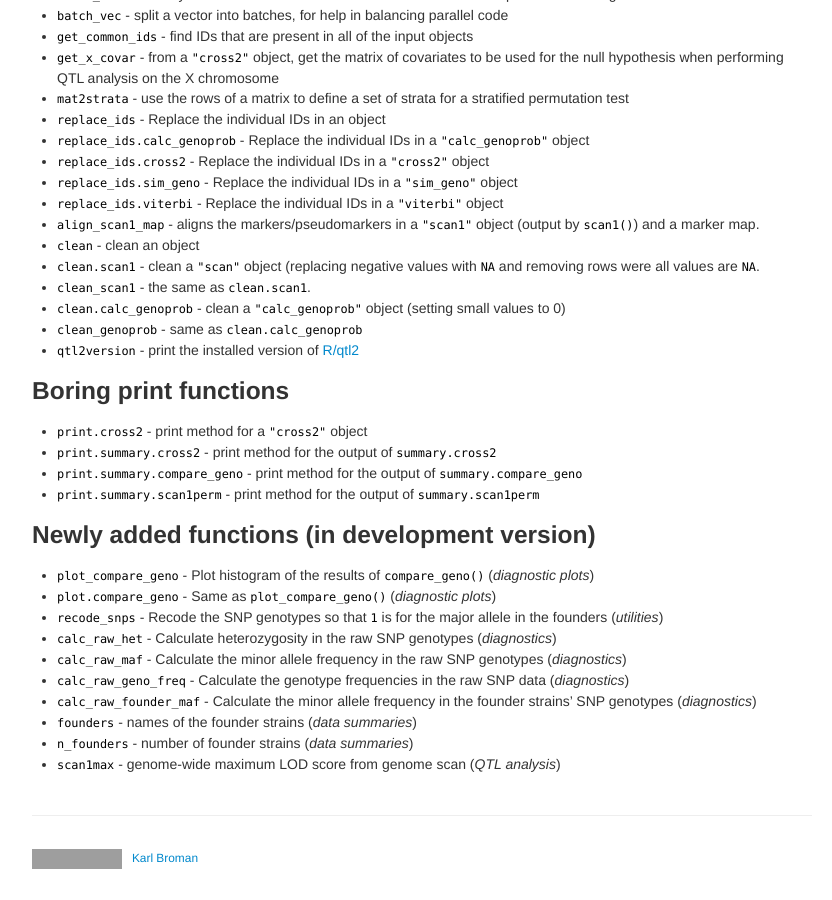
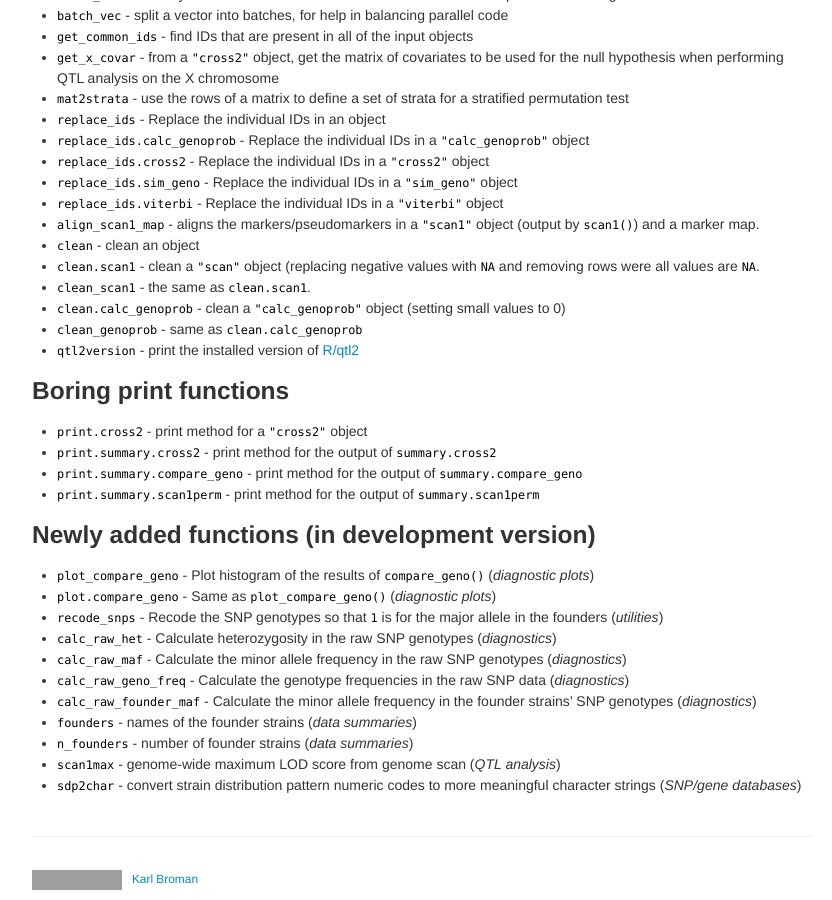
Before and after one commit to rqtl/qtl2, a Jekyll site: the page built from pages/rqtl2_functions.md, in a window 1280 px wide and 900 px high, scrolled down 4167 px. Shown: the whole window, without its empty margins (218-1050 px from the left). Built offline with Jekyll 4.4.1, drawn with Linux system fonts in a browser that asks for light colours; before the commit the page ends 5046 px from its top, so only the background shows below that; grey boxes are pictures that could not be loaded.

Commit message:
add sdp2char to annotated/categorized list of functions

```diff
--- a/pages/rqtl2_functions.md
+++ b/pages/rqtl2_functions.md
@@ -326,3 +326,5 @@ description: Annotated/categorized list of functions in R/qtl2
 - `founders` - names of the founder strains (_data summaries_)
 - `n_founders` - number of founder strains (_data summaries_)
 - `scan1max` - genome-wide maximum LOD score from genome scan (_QTL analysis_)
+- `sdp2char` - convert strain distribution pattern numeric codes to
+  more meaningful character strings (_SNP/gene databases_)
```
